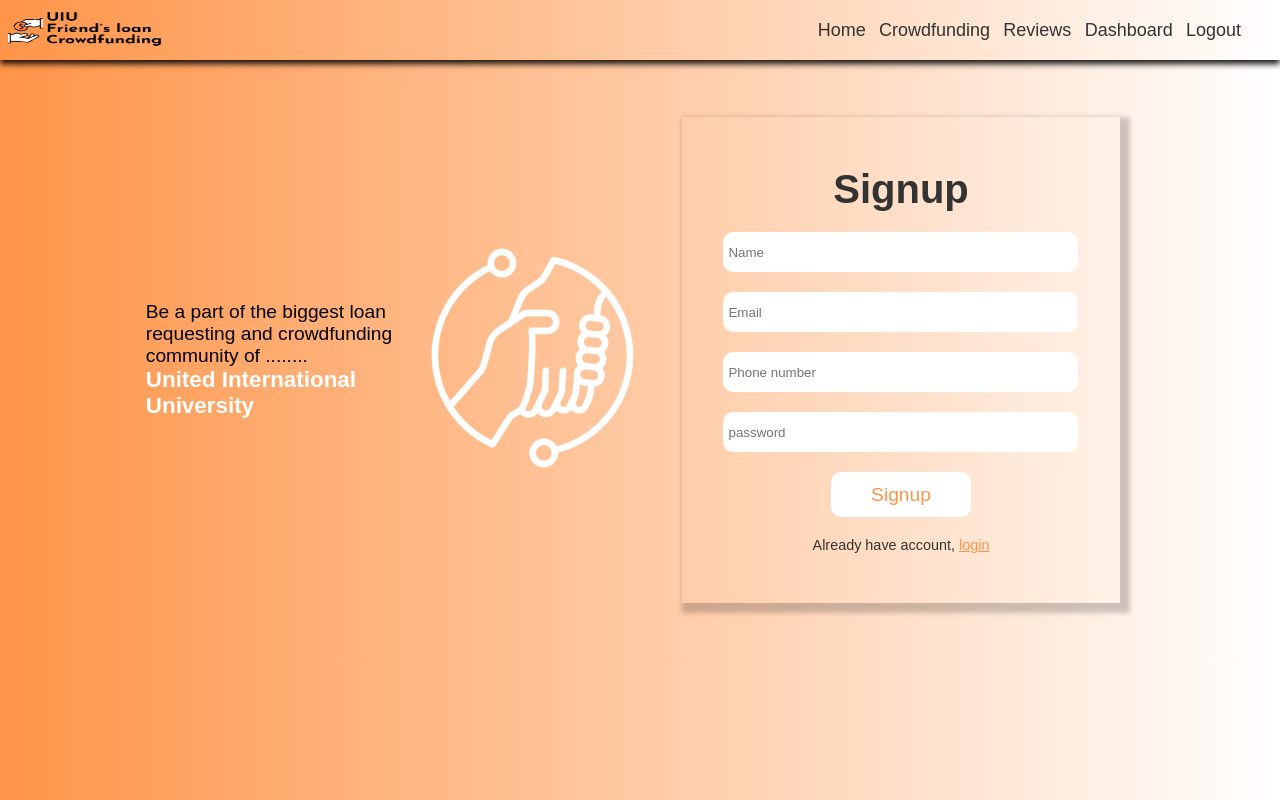
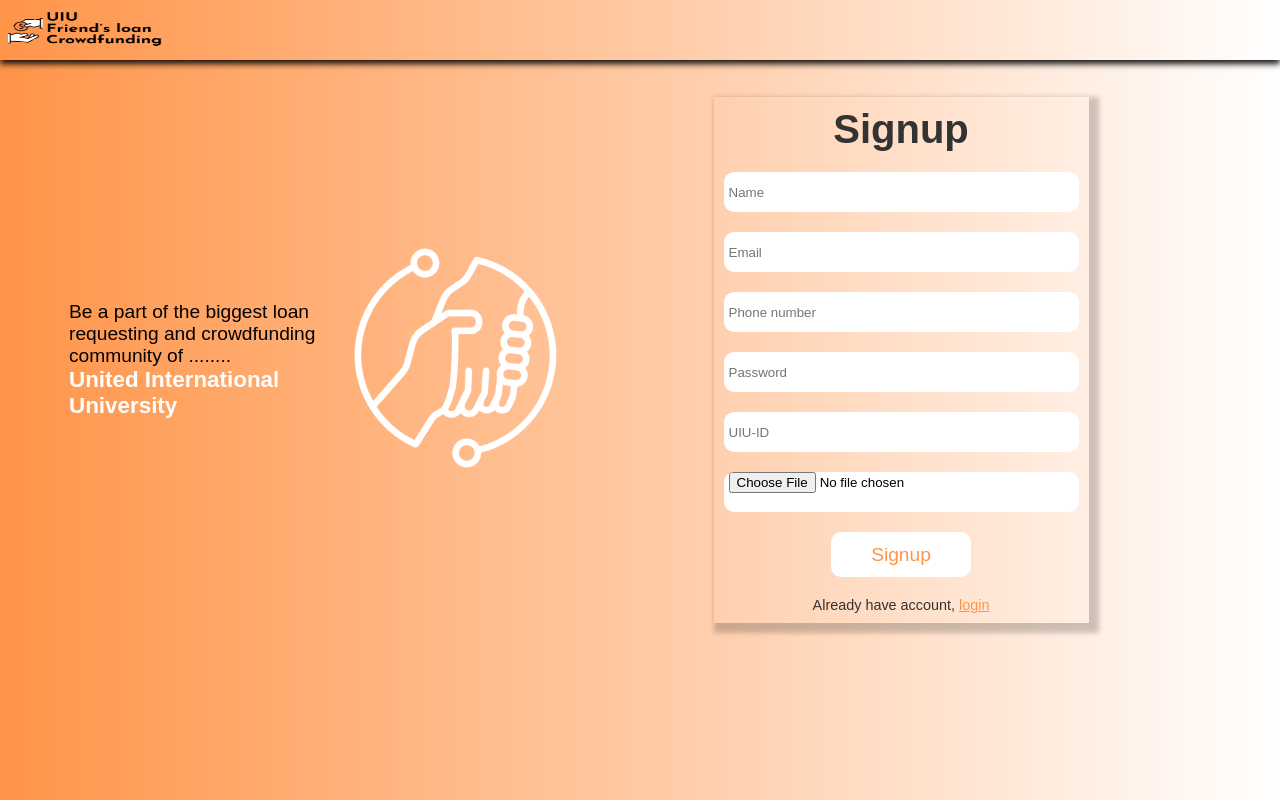
Before and after one commit to Kamrul-hassan1438/UIU-Friend-s-Loan-and-Crowdfunding, a PHP site: page /Signup.html in a window 1280 px wide. Run offline with PHP 8.4, Linux system fonts and the light colour scheme.

Commit message:
update signup PHP

```diff
--- a/Dashboard.html
+++ b/Dashboard.html
@@ -17,7 +17,7 @@
             </div>
             <nav>
                 <a href="HomePage.html">Home</a>
-                <a href="Donation.html">Crowdfunding</a>
+                <a href="Donation.html " style="color: azure;">Crowdfunding</a>
                 <a href="Reviews.html">Reviews</a>
                 <a href="Dashboard.html">Dashboard</a>
                 <a href="login.html">Logout</a>
--- a/Donation.html
+++ b/Donation.html
@@ -15,7 +15,7 @@
         </div>
         <nav>
             <a href="HomePage.html">Home</a>
-            <a href="Donation.html">Crowdfunding</a>
+            <a href="Donation.html"style="color: azure;">Crowdfunding</a>
             <a href="Reviews.html">Reviews</a>
             <a href="Dashboard.html">Dashboard</a>
             <a href="login.html">Logout</a>
@@ -95,6 +95,7 @@
                                 <div class="statistics">
                                     <p><span>A</span>round 400000 BDT collected from crowdfunding</p>
                                     <p><span>A</span>pprx. 7000 students involved in crowdfunding</p>
+                                    <p><a href="Donationpage-2.html">See More</a></p>
                                 </div>
                             </td>
                         </tr>
--- a/Donationpage-2.html
+++ b/Donationpage-2.html
@@ -17,7 +17,7 @@
         </div>
         <nav>
             <a href="HomePage.html">Home</a>
-            <a href="Donation.html">Crowdfunding</a>
+            <a href="Donation.html" style="color: azure;">Crowdfunding</a>
             <a href="Reviews.html">Reviews</a>
             <a href="Dashboard.html">Dashboard</a>
             <a href="login.html">Logout</a>
--- a/HomePage.html
+++ b/HomePage.html
@@ -16,7 +16,7 @@
                 <img src="img/Brand Logo 1.png" alt="Brand Logo" id="logo" />
             </div>
             <nav>
-                <a href="#">Home</a>
+                <a href="HomePage.html" style="color: azure;">Home</a>
                 <a href="Donation.html">Crowdfunding</a>
                 <a href="Reviews.html">Reviews</a>
                 <a href="Dashboard.html">Dashboard</a>
--- a/Signup.html
+++ b/Signup.html
@@ -14,13 +14,6 @@
       <div>
         <img src="img/Brand Logo 1.png" alt="" id="logo" />
       </div>
-      <nav>
-        <a href="#">Home</a>
-        <a href="Crowdfunding.html">Crowdfunding</a>
-        <a href="Reviews.html">Reviews</a>
-        <a href="#">Dashboard</a>
-        <a href="#">Logout</a>
-      </nav>
     </header>
 
     <div id="container1">
@@ -37,24 +30,31 @@
         </div>
       </div>
       <div id="Right_side">
+        <form action="signup.php" method="POST" enctype="multipart/form-data">
           <table>
             <tr>
               <td><h1>Signup</h1></td>
             </tr>
             <tr>
-            <td><input type="text" placeholder="Name" /></td>
+              <td><input type="text" name="username" placeholder="Name" required /></td>
             </tr>
             <tr>
-            <td><input type="email" placeholder="Email" /></td>
+              <td><input type="email" name="email" placeholder="Email" required /></td>
             </tr>
             <tr>
-            <td><input type="tel" placeholder="Phone number" /></td>
+              <td><input type="tel" name="phone" placeholder="Phone number" required /></td>
             </tr>
             <tr>
-            <td><input type="password" placeholder="password" /></td>
+              <td><input type="password" name="password" placeholder="Password" required /></td>
             </tr>
             <tr>
-            <td><button>Signup</button></td>
+              <td><input type="text" name="uiu_id" placeholder="UIU-ID" required /></td>
+            </tr>
+            <tr>
+              <td><input type="file" name="profile_image" accept="image/*" required /></td>
+            </tr>
+            <tr>
+              <td><button type="submit">Signup</button></td>
             </tr>
             <tr>
               <td>
@@ -62,6 +62,8 @@
               </td>
             </tr>
           </table>
+        </form>
+
       </div>
     </div>
   </body>
--- a/css/signup.css
+++ b/css/signup.css
@@ -32,20 +32,23 @@
 }
 
 #Right_side {
-  width: 38%;
+  width: 40%;
   height: 90%;
   display: flex;
   justify-content: center;
   align-items: center;
+  padding: 5%;
 
 }
 
 #Right_side table {
-  width: 90%;
+  width: 100%;
   display: flex;
   justify-content: center;
   align-items: center;
   background-color: transparent;
+  padding-left: 20%;
+  padding-right: 20%;
   box-shadow: 5px 5px 5px 5px rgb(0, 0, 0, 0.2);
 }
 #Right_side h1 {
--- /dev/null
+++ b/index.php
@@ -0,0 +1,4 @@
+<?php
+header("Location: signup.php");
+exit();
+?>
```
Also changed, not shown: login.html (+0 -7 lines), signup.php (added, +73 -0 lines). Lines whose indentation alone changed are shown as unchanged.
